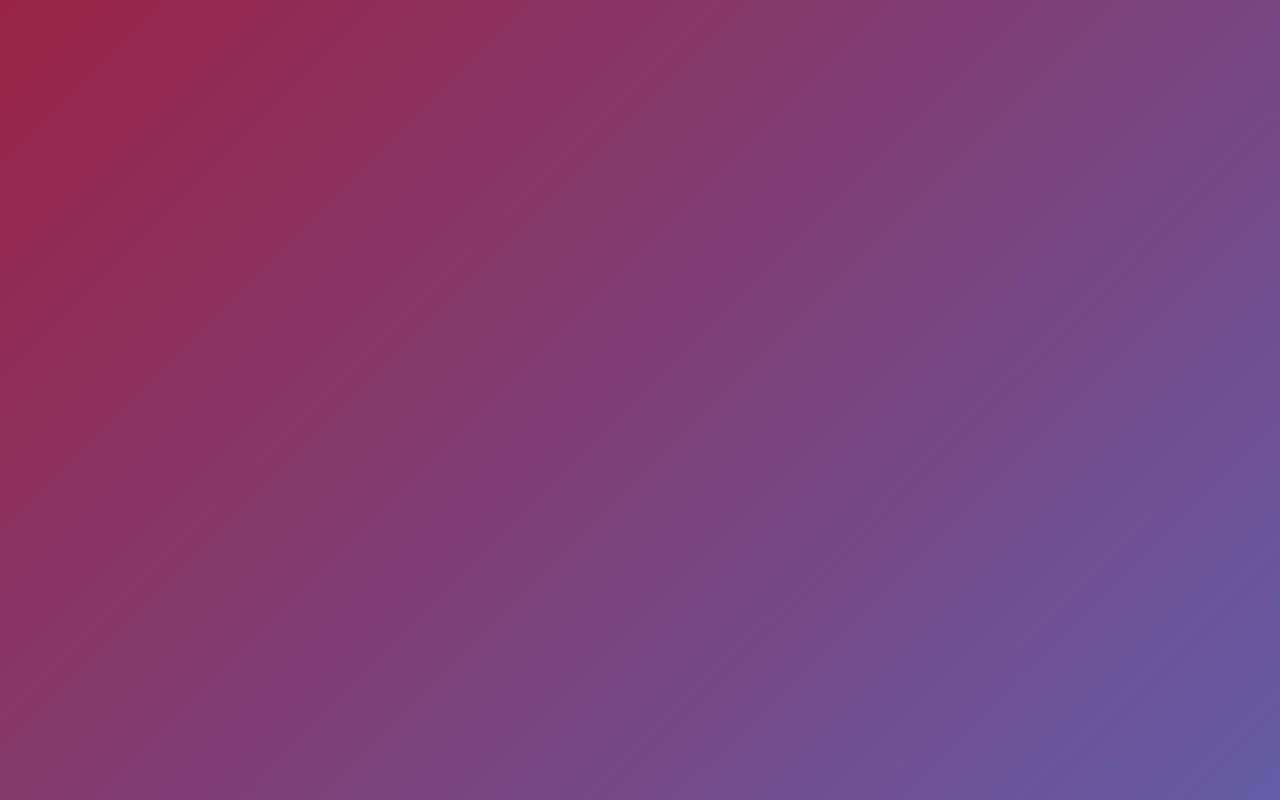
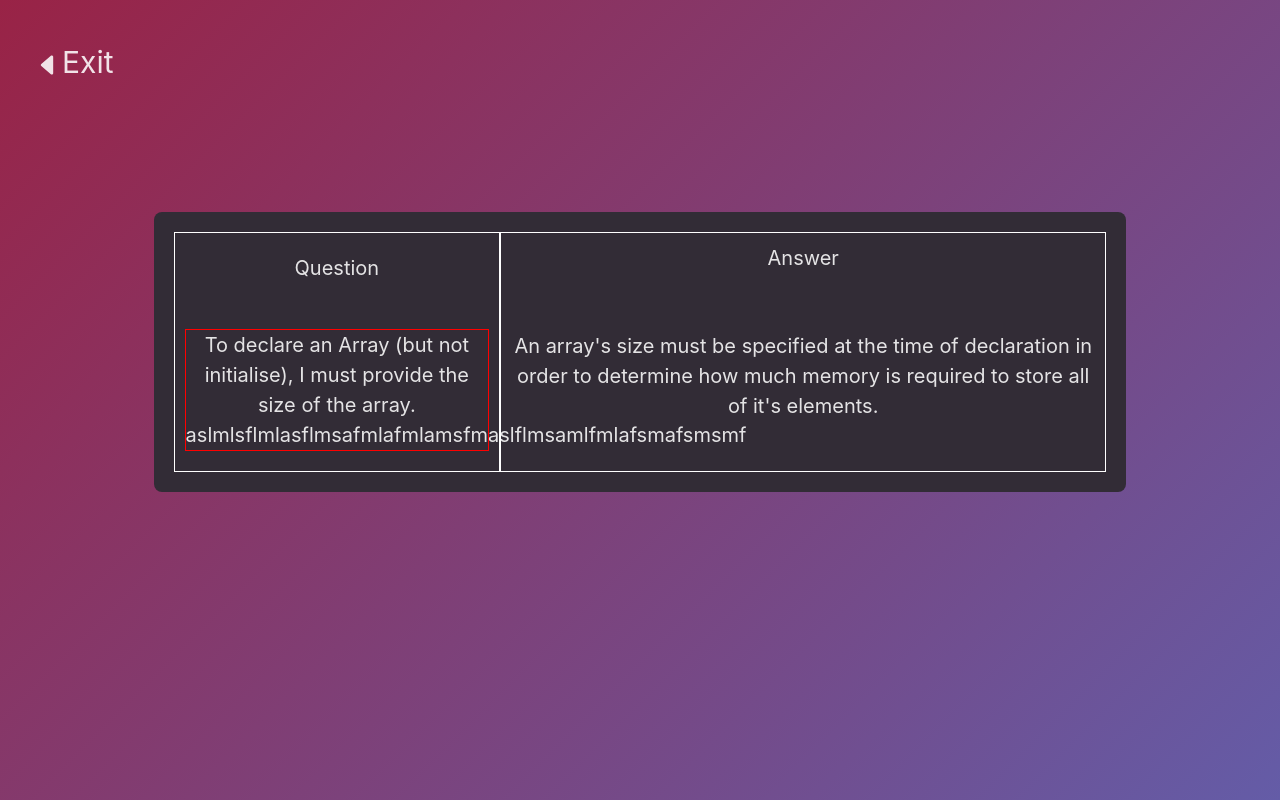
Before and after one commit to csesoc/trainee-4-23t2, a React (Vite) app: page /practice in a window 1280 px wide. Before the commit this address had no page. Built offline with nearby package versions, Linux system fonts and the light colour scheme.

Commit message:
did some initial work, gotta fix PractionQuestion tmrw

```diff
--- a/package.json
+++ b/package.json
@@ -14,6 +14,7 @@
     "firebase": "^10.0.0",
     "react": "^18.2.0",
     "react-dom": "^18.2.0",
+    "react-icons": "^4.10.1",
     "react-router-dom": "^6.14.1"
   },
   "devDependencies": {
--- a/src/App.tsx
+++ b/src/App.tsx
@@ -1,12 +1,14 @@
 import { Route, Routes } from "react-router-dom"
 import { ExamplePage } from "./pages/ExamplePage/ExamplePage"
 import { LandingPage } from "./pages/LandingPage"
+import { PracticePage } from "./pages/PracticeModePage/PracticePage"
 
 export function App() {
     return (
         <Routes>
             <Route path="/" element={<LandingPage/>}/>
             <Route path="/example" element={<ExamplePage/>}/>
+            <Route path="/practice" element={<PracticePage/>}></Route>
         </Routes>
     )
 }
--- /dev/null
+++ b/src/components/ExitButton.tsx
@@ -0,0 +1,9 @@
+import { useNavigate } from "react-router-dom";
+import { IoCaretBack } from 'react-icons/io5';
+
+export function ExitPage() {
+    const navigate = useNavigate();
+    return (
+        <button onClick={() => navigate('/')} className="top-left" style={{position:"absolute", top:"5%", left:"2.5%", fontSize:"30px"}}> <IoCaretBack style={{display: "inline-block"}}/>Exit</button>
+    );
+}
--- /dev/null
+++ b/src/components/PracticeQuestion.tsx
@@ -0,0 +1,14 @@
+export default function PracticeQuestion() {
+    return (
+        <div id="question-container" className="m-4 bg-theme-black px-4 py-2 rounded-lg" style={{display:"flex", width: "80%", flexDirection: "row", padding: "20px", fontSize: "20px"}}>
+            <div style={{border: "1px solid white", width:"35%", minHeight: "30vh", borderRight: "1px solid white", textAlign: "center", display: "flex", padding: "10px", flexDirection: "column", justifyContent: "center", alignItems: "center"}}>
+                <h1 style={{marginBottom:"15%"}}>Question</h1>
+                <div style={{display: "block", border: "1px solid red", width: "100%"}}>To declare an Array (but not initialise), I must provide the size of the array. aslmlsflmlasflmsafmlafmlamsfmaslflmsamlfmlafsmafsmsmf </div>
+            </div>
+            <div style={{border: "1px solid white", width:"65%", borderLeft: "1px solid white", display: "flex", alignItems: "center", padding: "10px", flexDirection: "column"}}>
+                <h2 style={{marginBottom:"10%"}}>Answer</h2>
+                <p style={{}}> An array's size must be specified at the time of declaration in order to determine how much memory is required to store all of it's elements. </p>
+            </div>
+        </div>
+    );
+}
--- a/src/pages/ExamplePage/ExamplePage.tsx
+++ b/src/pages/ExamplePage/ExamplePage.tsx
@@ -23,6 +23,8 @@ export function ExamplePage() {
 
       </div>
       <button onClick={() => navigate("/")} className='bg-theme-black px-4 py-2 rounded-lg hover:outline'> send me back :&#40; </button>
+      <button onClick={() => navigate("/practice")} className='bg-theme-black px-4 py-2 rounded-lg hover:outline'> Practice Page:&#40; </button>
+
       <ExampleComponent/>
 
       <p className="read-the-docs">
--- a/src/pages/LandingPage.tsx
+++ b/src/pages/LandingPage.tsx
@@ -1,4 +1,5 @@
 import { useNavigate } from "react-router-dom"
+
 export function LandingPage() {
     const navigate = useNavigate();
 
--- /dev/null
+++ b/src/pages/PracticeModePage/PracticePage.css
@@ -0,0 +1,3 @@
+#question-container div {
+    border: 1px solid white;
+}
--- /dev/null
+++ b/src/pages/PracticeModePage/PracticePage.tsx
@@ -0,0 +1,15 @@
+import './PracticePage.css';
+import '../../components/PracticeQuestion'
+import { ExitPage } from "../../components/ExitButton";
+import PracticeQuestion from '../../components/PracticeQuestion';
+
+export function PracticePage() {
+  return (
+    <>
+      <ExitPage/>
+      <div style={{display:'flex', justifyContent: 'center', alignItems: 'center', height: '80vh'}}>
+        <PracticeQuestion/>
+      </div>
+    </>
+  )
+}
```
Also changed, not shown: 1 other file (tests, documents, lock files or other folders).
